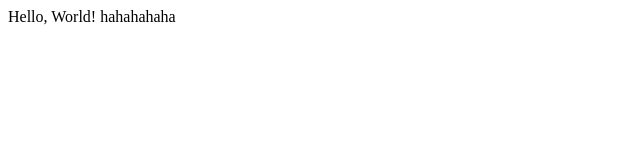
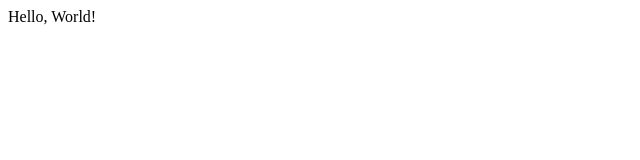
Before and after one commit to huynhthinhphat/practiceGit, a plain HTML site: page index.html in a window 1280 px wide. Shown: the whole page, without its empty margins (0-640 px from the left). Drawn offline with Linux system fonts and the light colour scheme.

Commit message:
đã sửa lại

```diff
--- a/index.html
+++ b/index.html
@@ -5,6 +5,6 @@
     <title>Document</title>
 </head>
 <body>
-    <p>Hello, World! hahahahaha</p>
+    <p>Hello, World!</p>
 </body>
 </html>
```
